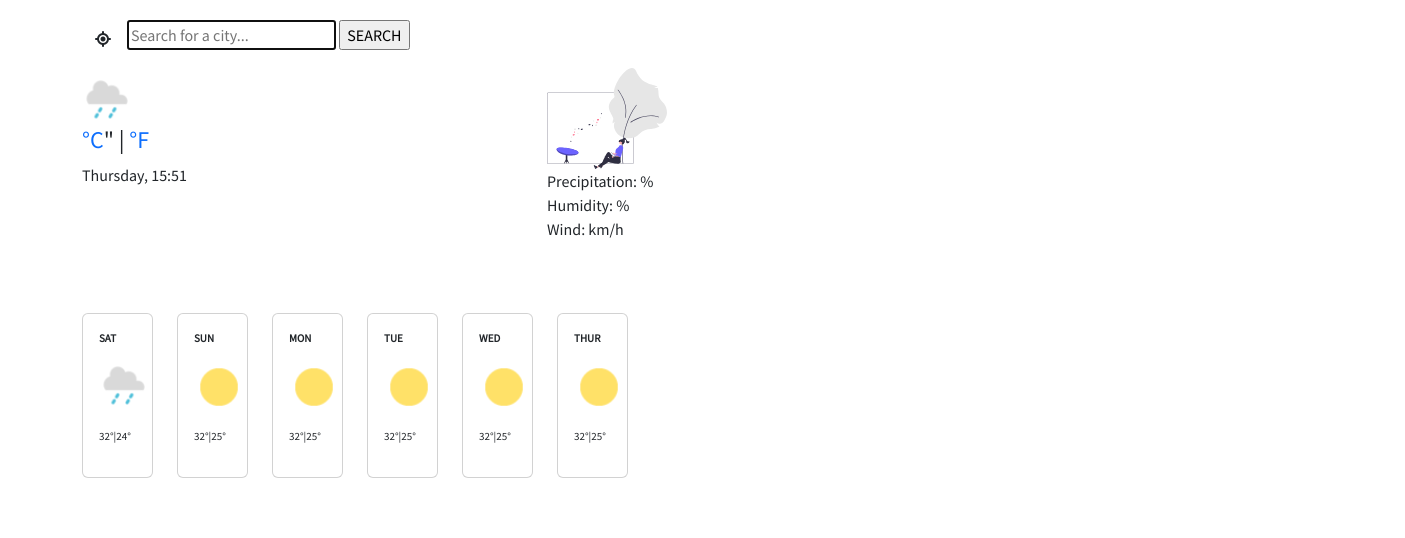
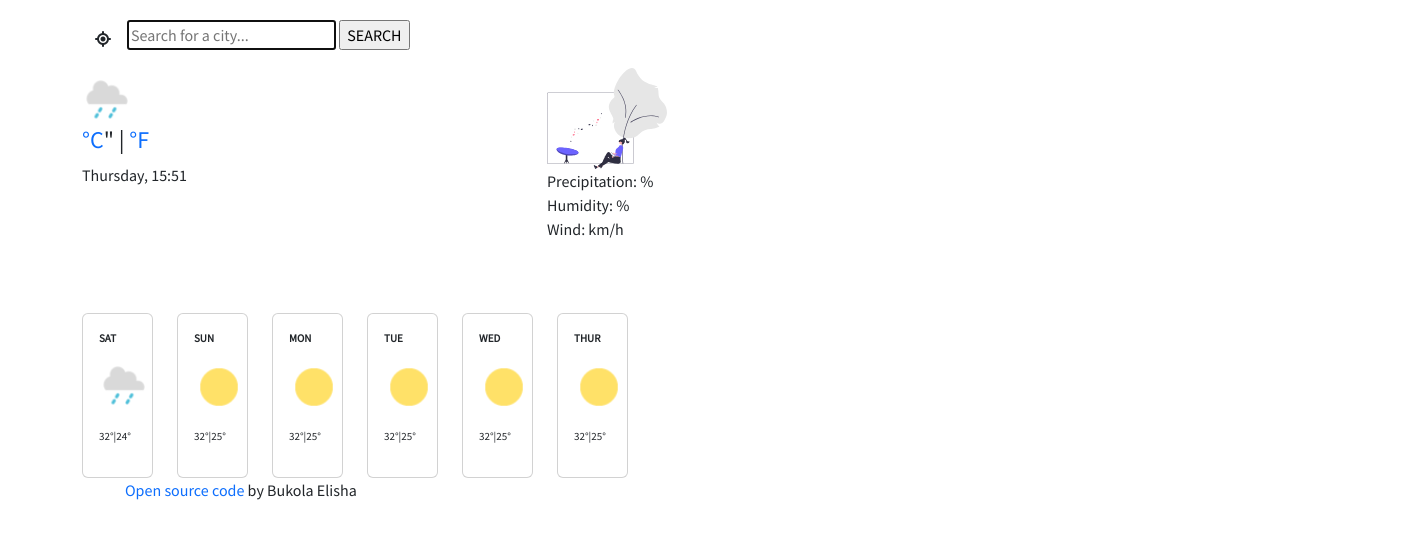
Before and after one commit to bukielady/my-weather-project, a plain HTML site: page index.html in a window 1280 px wide. Shown: the whole page, 1405 px wide, since content can reach past the window. Drawn offline with nearby package versions, Linux system fonts and the light colour scheme; a web font is replaced by a local one.

Commit message:
Added link to repository

```diff
--- a/index.html
+++ b/index.html
@@ -151,6 +151,12 @@
         </div>
       </div>
     </div>
+    <footer>
+      <a href="https://github.com/bukielady/my-weather-project" target="_blank"
+        >Open source code</a
+      >
+      by Bukola Elisha
+    </footer>
     <script src="src/index.js"></script>
   </body>
 </html>
--- a/src/style.css
+++ b/src/style.css
@@ -10,6 +10,11 @@ ul {
   list-style: none;
   padding-left: 0;
   margin: 0;
+}
+footer {
+  font-family: "Source Sans Pro", sans-serif;
+  position: relative;
+  left: 125px;
 }
 .btn {
   margin: 0 auto;
```
